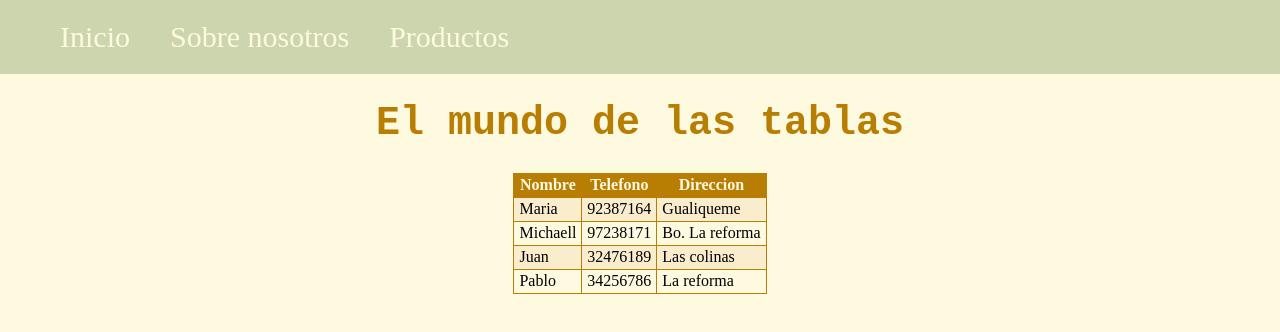
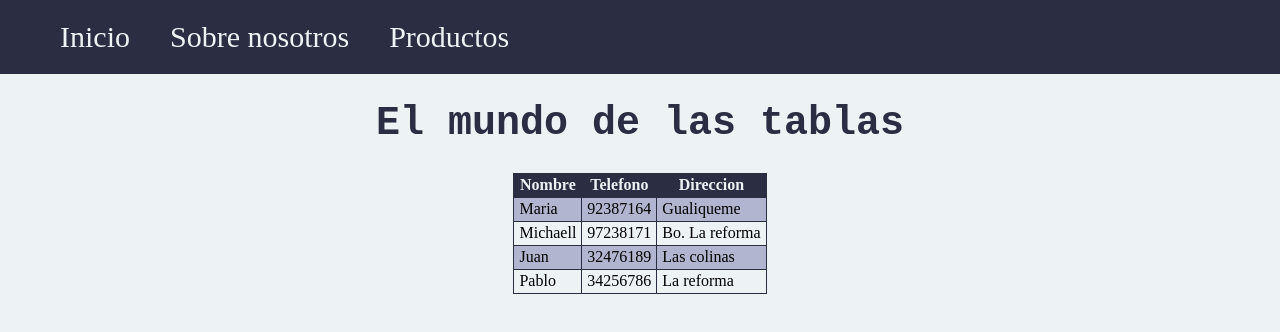
Before and after one commit to Mich43ll/universidad_HTML, a plain HTML site: page HTML/Practicas/Practica 1/index.html in a window 1280 px wide. Drawn offline with Linux system fonts and the light colour scheme.

Commit message:
Cambio de color a la pagina y agregado leccion06

```diff
--- a/HTML/Practicas/Practica 1/css/style.css
+++ b/HTML/Practicas/Practica 1/css/style.css
@@ -1,35 +1,35 @@
 body{
-    background-color: #fefae0;
+    background-color: #edf2f4;
     margin: 0;
     padding: 0;
 }
 
 table, th, td{
     margin: auto;
-    border: 1px solid #b87e03;
+    border: 1px solid #2b2d42;
     border-collapse: collapse;
     padding: 2.5px 5px;
 }
 th{
-    color: #fefae0;
-    background-color: #b87e03;
+    color: #edf2f4;
+    background-color: #2b2d42;
 }
 tr:nth-child(even){
-    background-color: #faedcd;
+    background-color: #b2b5cf;
 }
 
 
 
 h1{
     text-align: center;
-    color: #b87e03;
+    color: #2b2d42;
     font-family: 'Courier New', Courier, monospace;
     font-size: 40px;
 }
 
 ul{
    list-style-type: none;
-   background-color: #ccd5ae;
+   background-color: #2b2d42;
    overflow: hidden;
    margin-top: 0;
 }
@@ -47,17 +47,17 @@ li a{
 
 a{
     text-decoration: none;
-    color: #fefae0;
+    color: #edf2f4;
     font-size: 30px;
 
 }
 
 li a:hover
 {
-    background-color: #faedcd;
-    color: #d4a373;
+    background-color: #edf2f4;
+    color: #d90429;
 }
 
 li a:active{
-    color: #b87e03;
+    color: #d90429;
 }
```
Also changed, not shown: HTML/leccion06/index.html (added).
